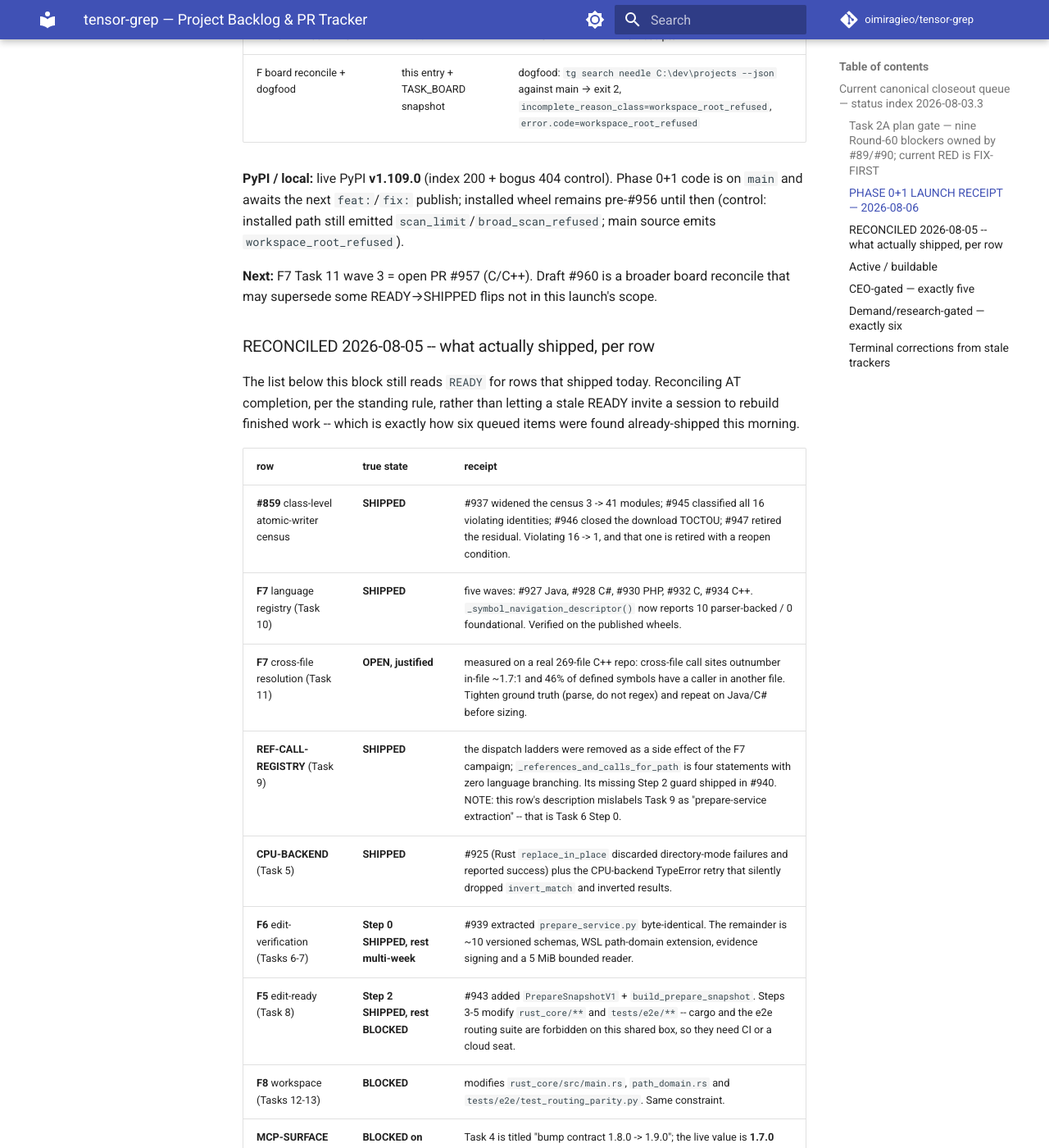
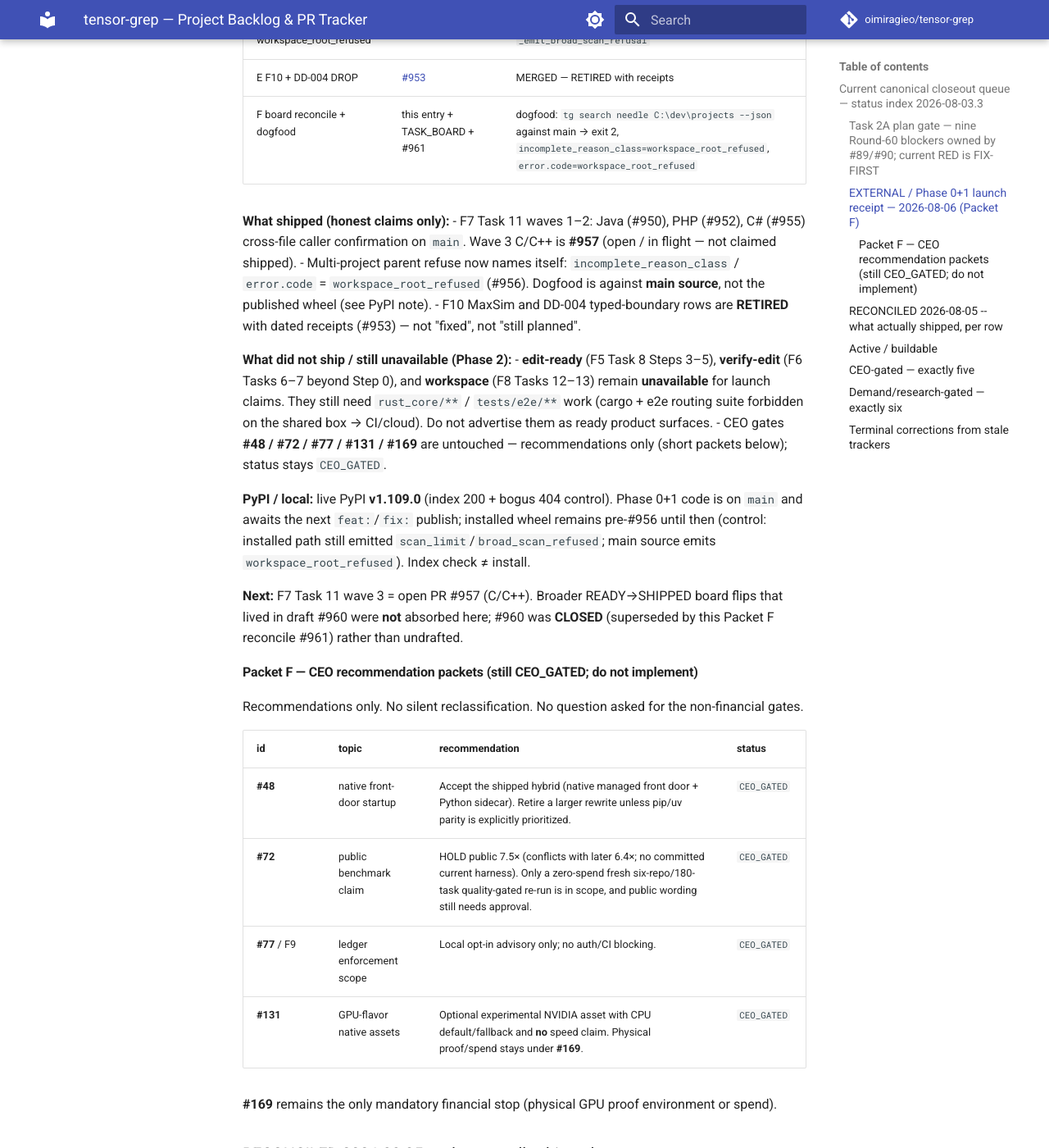
Before and after one commit to oimiragieo/tensor-grep, an MkDocs documentation site: the page built from docs/BACKLOG.md, in a window 1280 px wide and 1400 px high, scrolled down 2702 px. Shown: the whole window at 82% size. Built offline with MkDocs 1.6.1 and Material for MkDocs 9.7.7, drawn with Linux system fonts in a browser that asks for light colours; comment, search, counter and statistics services are not loaded; some of the changed text lies outside the part shown.

Commit message:
docs: Packet F EXTERNAL/Phase 0+1 receipt + IN FLIGHT reconcile
Name honest shipped claims, keep Phase 2 (edit-ready/verify-edit/workspace)
unavailable, leave CEO gates untouched with recommendation packets, and
derive IN FLIGHT from live gh pr list (#960 closed; #911 already merged).

```diff
--- a/docs/BACKLOG.md
+++ b/docs/BACKLOG.md
@@ -74,10 +74,12 @@ Job heartbeat; unproven Job cleanup; weak SDDL; invalid CNG export; TxR close ow
 self-attest; `-f`/`--file` unbounded pre-ledger read). Not merge-ready. These are plan-gate /
 RED-scaffold findings, not separate shipped features or extra canonical top-level rows.
 
-### PHASE 0+1 LAUNCH RECEIPT — 2026-08-06
-
-Executed end-to-end (parent shell broken; execution agent owned git/gh/pytest). Hard stops held:
-no #169, no Task 2A GREEN, no local `rust_core` cargo, no CEO-gate flips.
+### EXTERNAL / Phase 0+1 launch receipt — 2026-08-06 (Packet F)
+
+Docs-class reconcile after merges **#953** (F10/DD-004), **#952** (PHP), **#955** (C#),
+**#956** (`workspace_root_refused`) on `main`. Hard stops held: no #169, no Task 2A GREEN, no
+local `rust_core` cargo, **no CEO-gate flips**, no `world_class_readiness` claim (no fresh
+evidence packet for that label).
 
 | packet | PR | result |
 |---|---|---|
@@ -86,15 +88,46 @@ no #169, no Task 2A GREEN, no local `rust_core` cargo, no CEO-gate flips.
 | C F7 wave 2 C# | [#955](https://github.com/oimiragieo/tensor-grep/pull/955) | MERGED — namespace/`using` confirmation + blast_radius_floor |
 | D workspace_root_refused | [#956](https://github.com/oimiragieo/tensor-grep/pull/956) | MERGED — class/code params on `_emit_broad_scan_refusal` |
 | E F10 + DD-004 DROP | [#953](https://github.com/oimiragieo/tensor-grep/pull/953) | MERGED — RETIRED with receipts |
-| F board reconcile + dogfood | this entry + TASK_BOARD snapshot | dogfood: `tg search needle C:\dev\projects --json` against main → exit 2, `incomplete_reason_class=workspace_root_refused`, `error.code=workspace_root_refused` |
+| F board reconcile + dogfood | this entry + TASK_BOARD + #961 | dogfood: `tg search needle C:\dev\projects --json` against main → exit 2, `incomplete_reason_class=workspace_root_refused`, `error.code=workspace_root_refused` |
+
+**What shipped (honest claims only):**
+- F7 Task 11 waves 1–2: Java (#950), PHP (#952), C# (#955) cross-file caller confirmation on
+  `main`. Wave 3 C/C++ is **#957** (open / in flight — not claimed shipped).
+- Multi-project parent refuse now names itself: `incomplete_reason_class` /
+  `error.code` = `workspace_root_refused` (#956). Dogfood is against **main source**, not the
+  published wheel (see PyPI note).
+- F10 MaxSim and DD-004 typed-boundary rows are **RETIRED** with dated receipts (#953) — not
+  "fixed", not "still planned".
+
+**What did not ship / still unavailable (Phase 2):**
+- **edit-ready** (F5 Task 8 Steps 3–5), **verify-edit** (F6 Tasks 6–7 beyond Step 0), and
+  **workspace** (F8 Tasks 12–13) remain **unavailable** for launch claims. They still need
+  `rust_core/**` / `tests/e2e/**` work (cargo + e2e routing suite forbidden on the shared box →
+  CI/cloud). Do not advertise them as ready product surfaces.
+- CEO gates **#48 / #72 / #77 / #131 / #169** are untouched — recommendations only (short packets
+  below); status stays `CEO_GATED`.
 
 **PyPI / local:** live PyPI **v1.109.0** (index 200 + bogus 404 control). Phase 0+1 code is on
 `main` and awaits the next `feat:`/`fix:` publish; installed wheel remains pre-#956 until then
 (control: installed path still emitted `scan_limit`/`broad_scan_refused`; main source emits
-`workspace_root_refused`).
-
-**Next:** F7 Task 11 wave 3 = open PR #957 (C/C++). Draft #960 is a broader board reconcile that
-may supersede some READY→SHIPPED flips not in this launch's scope.
+`workspace_root_refused`). Index check ≠ install.
+
+**Next:** F7 Task 11 wave 3 = open PR #957 (C/C++). Broader READY→SHIPPED board flips that lived
+in draft #960 were **not** absorbed here; #960 was **CLOSED** (superseded by this Packet F
+reconcile #961) rather than undrafted.
+
+#### Packet F — CEO recommendation packets (still CEO_GATED; do not implement)
+
+Recommendations only. No silent reclassification. No question asked for the non-financial gates.
+
+| id | topic | recommendation | status |
+|---|---|---|---|
+| **#48** | native front-door startup | Accept the shipped hybrid (native managed front door + Python sidecar). Retire a larger rewrite unless pip/uv parity is explicitly prioritized. | `CEO_GATED` |
+| **#72** | public benchmark claim | HOLD public 7.5× (conflicts with later 6.4×; no committed current harness). Only a zero-spend fresh six-repo/180-task quality-gated re-run is in scope, and public wording still needs approval. | `CEO_GATED` |
+| **#77** / F9 | ledger enforcement scope | Local opt-in advisory only; no auth/CI blocking. | `CEO_GATED` |
+| **#131** | GPU-flavor native assets | Optional experimental NVIDIA asset with CPU default/fallback and **no** speed claim. Physical proof/spend stays under **#169**. | `CEO_GATED` |
+
+**#169** remains the only mandatory financial stop (physical GPU proof environment or spend).
 
 ### RECONCILED 2026-08-05 -- what actually shipped, per row
 
@@ -134,7 +167,8 @@ demand evidence. That is a measured state, not a stall.
   residual; all four MERGED). This row contradicted its own receipt row 24 lines above it for a full
   day. Left struck through rather than deleted so the contradiction is legible.
 - **F7** — cross-file resolution, **Task 11 only**. Task 10 (language registry) SHIPPED in five
-  waves. Task 11 is IN_FLIGHT: wave 1 Java = PR #950, wave 2 C# dispatched, waves for C/C++ follow.
+  waves. Task 11 is IN_FLIGHT: waves 1–2 shipped (Java #950, PHP #952, C# #955); wave 3 C/C++ =
+  open PR #957.
 - ~~**MCP-SURFACE** — Task 4.~~ **BLOCKED on Task 2C**, not buildable: Task 4 bumps the MCP contract
   `1.8.0 -> 1.9.0` and the live value is `1.7.0`. Building it first bumps from a version that does
   not exist.
```
Also changed, not shown: docs/TASK_BOARD.md (+13 -11 lines).
